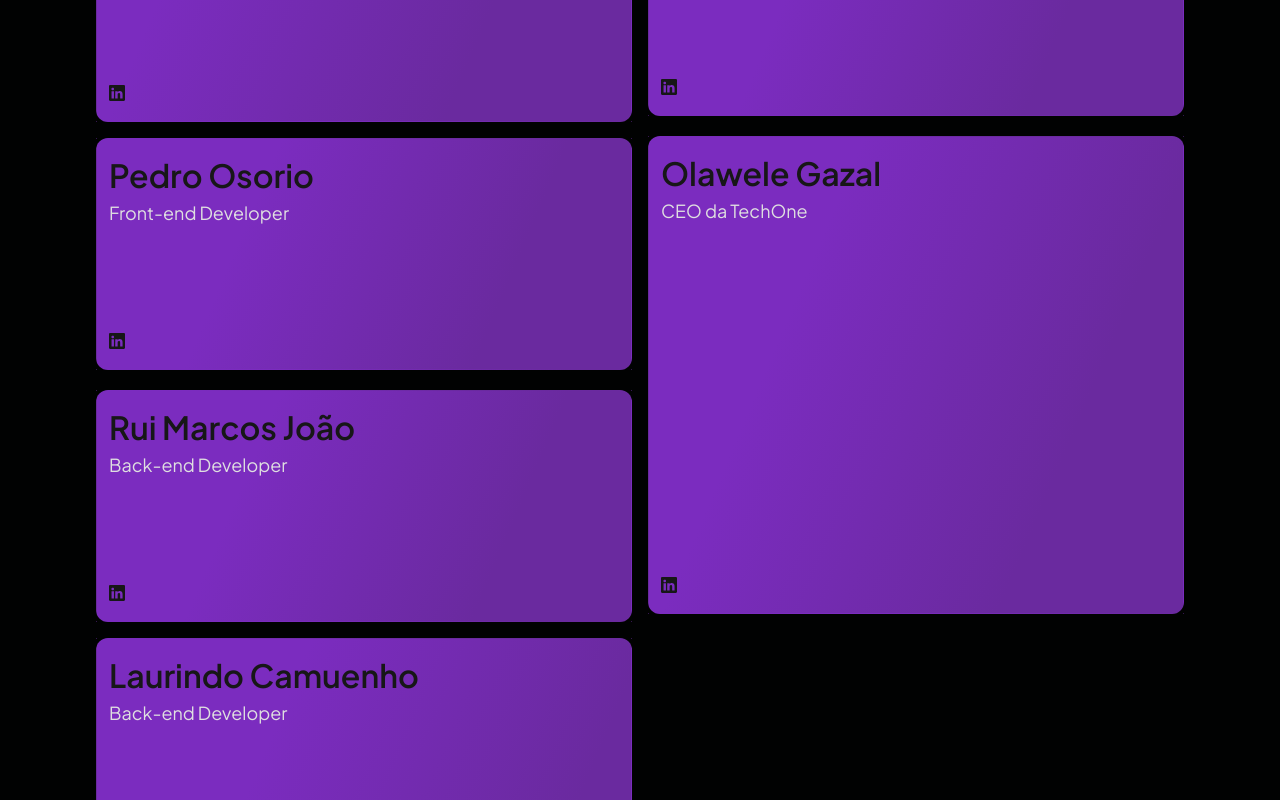
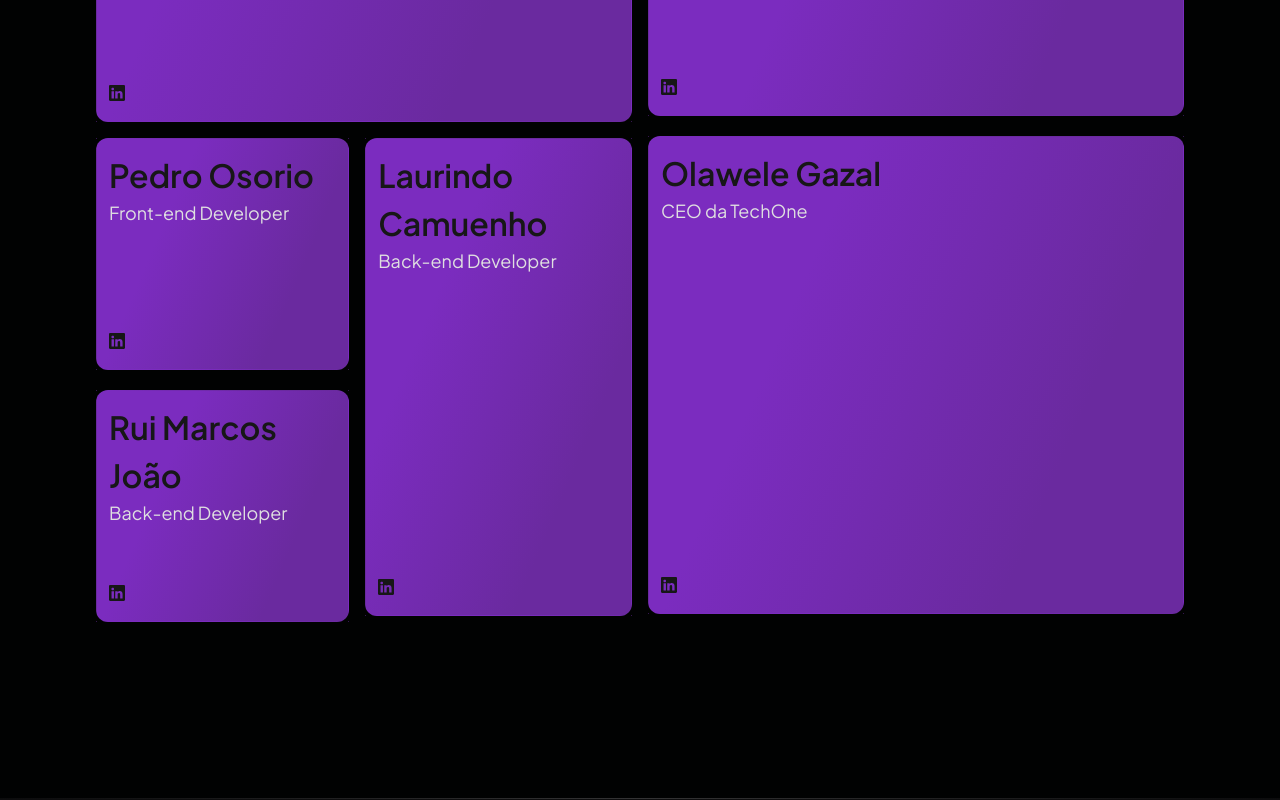
Before and after one commit to pedro33241/PrimeiroCodeBaxtter, a Next.js app: page /about in a window 1280 px wide. Shown: the part 4600-5400 px from the top of the page. Built offline with nearby package versions, Linux system fonts and the light colour scheme.

Commit message:
Primeiro commit

```diff
--- a/src/app/about/page.tsx
+++ b/src/app/about/page.tsx
@@ -129,7 +129,7 @@ priority
 </svg></Link>
 
       </div>
-       <div className="flex flex-wrap gap-4">
+       <div className="flex mf:flex-row sx:flex-col gap-4">
 
      <div className="flex w-full  flex-col gap-5">
         <div className="w-full rounded-[12px] h-[232px] relative p-3" style={{ background: 'linear-gradient(113.05deg, #7B2CBF 29.22%, #6A2A9F 74.81%)', border: '1px solid', borderImageSource: 'linear-gradient(107.6deg, rgba(77, 77, 85, 0) 0%, #6A2A9F 100%)' }}>
```
